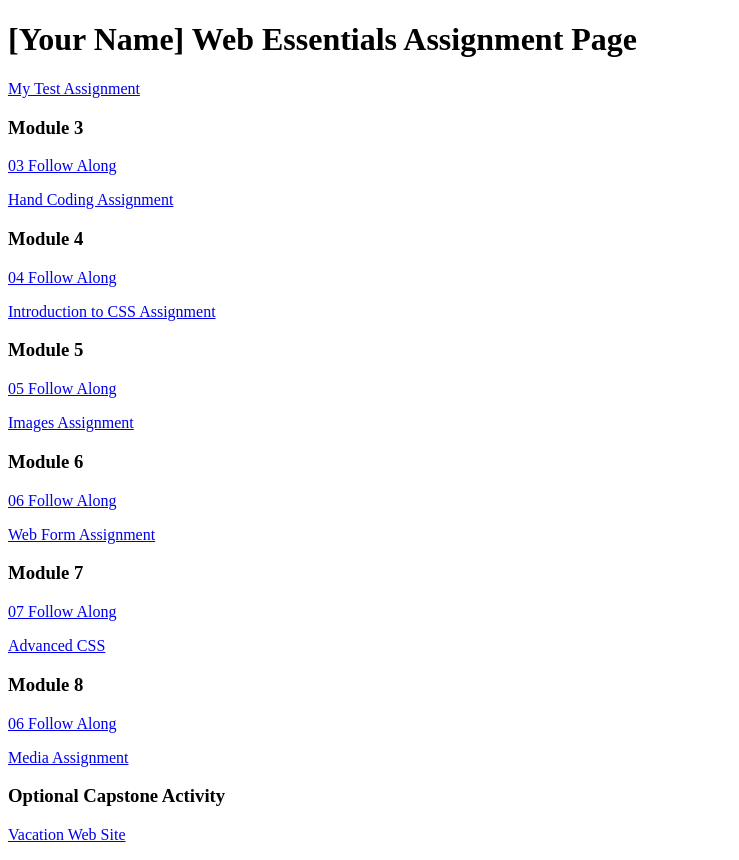
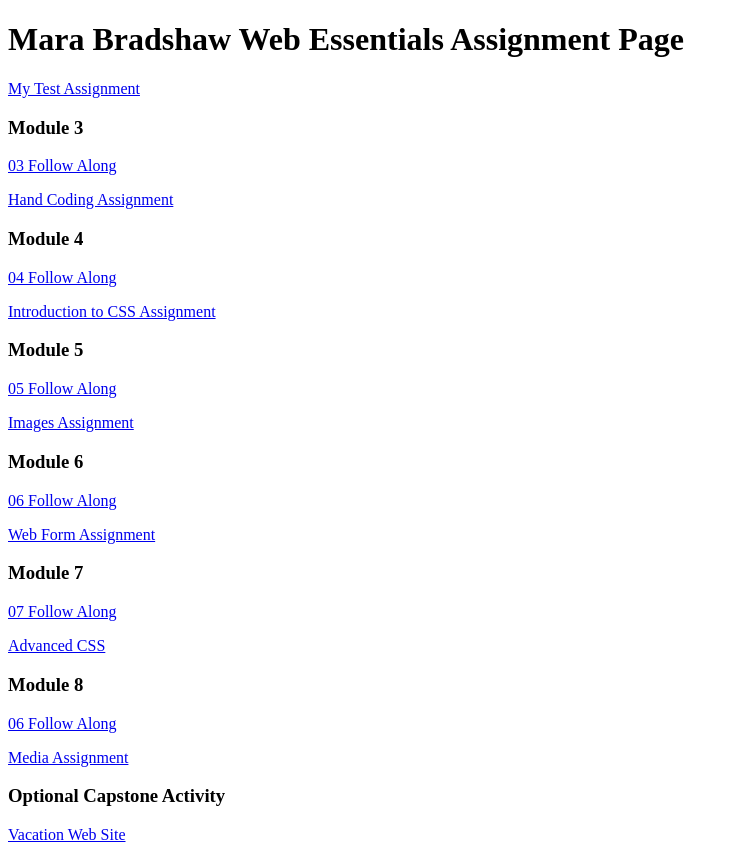
Before and after one commit to schmara22/dwdd1600, a plain HTML site: page index.html in a window 1280 px wide. Shown: the whole page, without its empty margins (0-739 px from the left). Drawn offline with Linux system fonts and the light colour scheme.

Commit message:
Added my name

```diff
--- a/index.html
+++ b/index.html
@@ -6,7 +6,7 @@
 		<title>dwdd 1600 assignment list page</title>
 	</head>
 	<body>
-		<h1>[Your Name] Web Essentials Assignment Page</h1>
+		<h1>Mara Bradshaw Web Essentials Assignment Page</h1>
 		<p><a href="01test">My Test Assignment</a></p>
 
 		<h3>Module 3</h3>
```
